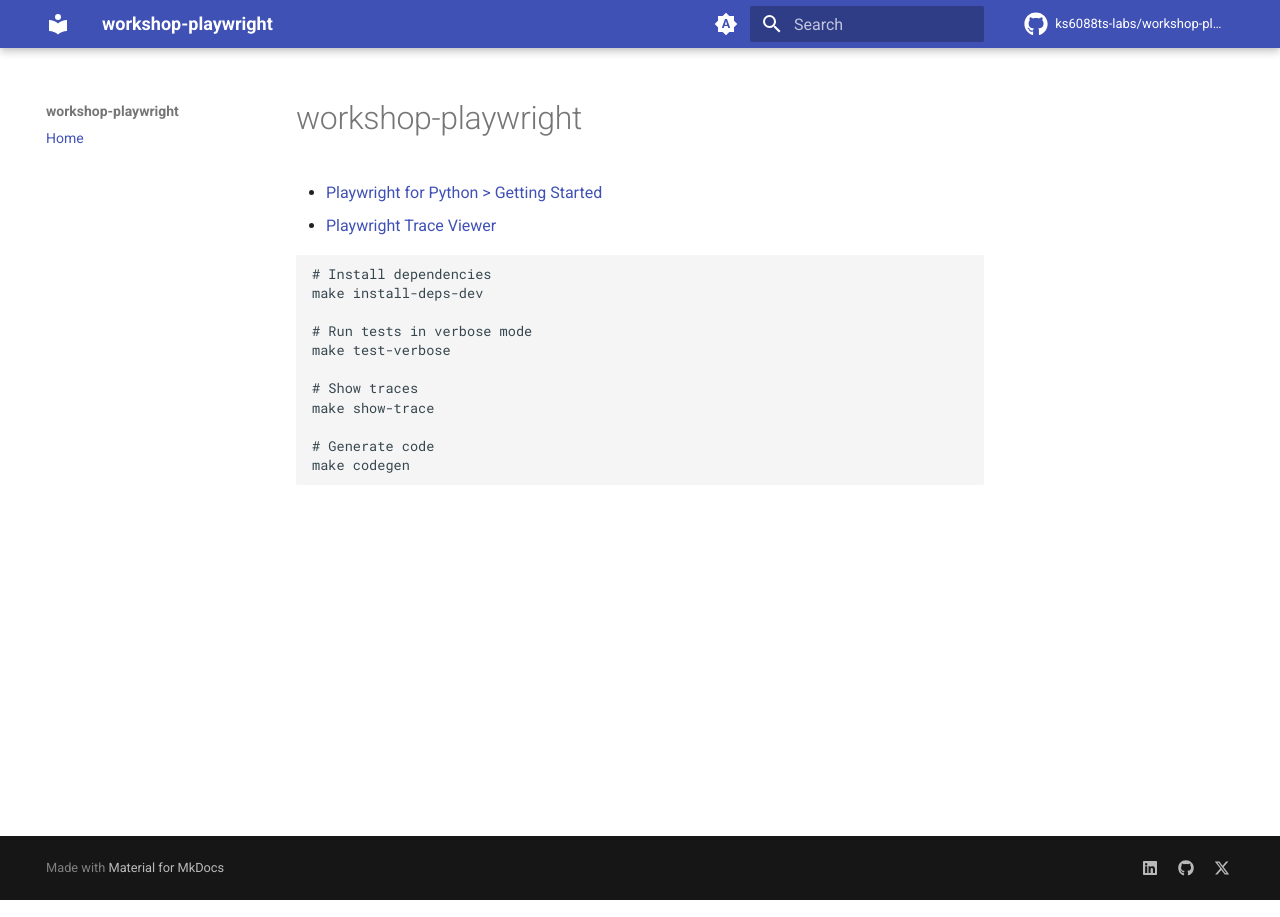
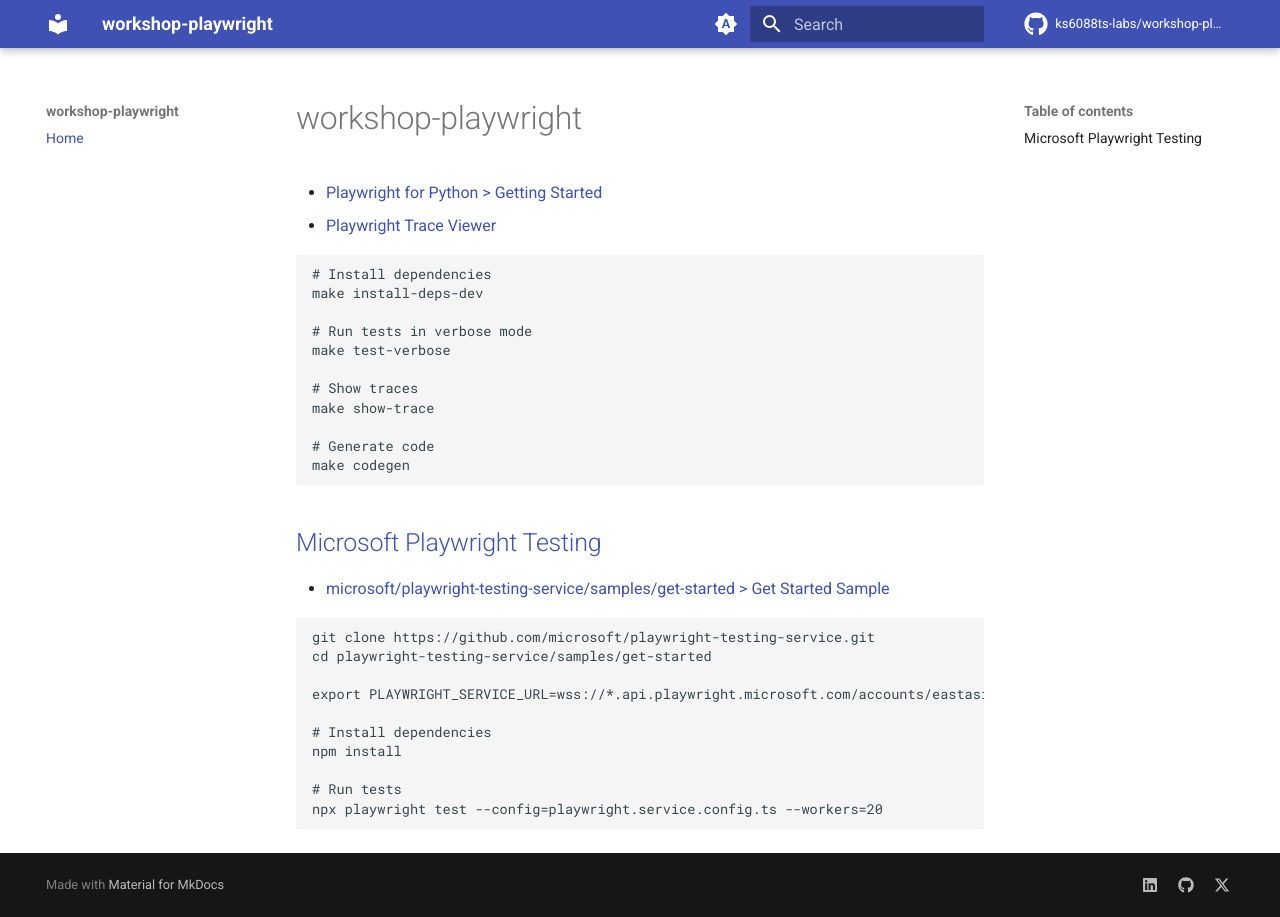
Before and after one commit to ks6088ts-labs/workshop-playwright, an MkDocs documentation site: the page built from docs/index.md, in a window 1280 px wide. Built offline with MkDocs 1.6.1 and Material for MkDocs 9.7.7, drawn with Linux system fonts in a browser that asks for light colours; comment, search, counter and statistics services are not loaded.

Commit message:
hands on Microsoft Playwright Testing

````diff
--- a/docs/index.md
+++ b/docs/index.md
@@ -16,3 +16,20 @@
 # Generate code
 make codegen
 ```
+
+## [Microsoft Playwright Testing](https://learn.microsoft.com/ja-jp/azure/playwright-testing/)
+
+- [microsoft/playwright-testing-service/samples/get-started > Get Started Sample](https://github.com/microsoft/playwright-testing-service/tree/main/samples/get-started)
+
+```shell
+git clone https://github.com/microsoft/playwright-testing-service.git
+cd playwright-testing-service/samples/get-started
+
+export PLAYWRIGHT_SERVICE_URL=wss://*.api.playwright.microsoft.com/accounts/eastasia_*/browsers
+
+# Install dependencies
+npm install
+
+# Run tests
+npx playwright test --config=playwright.service.config.ts --workers=20
+```
````
